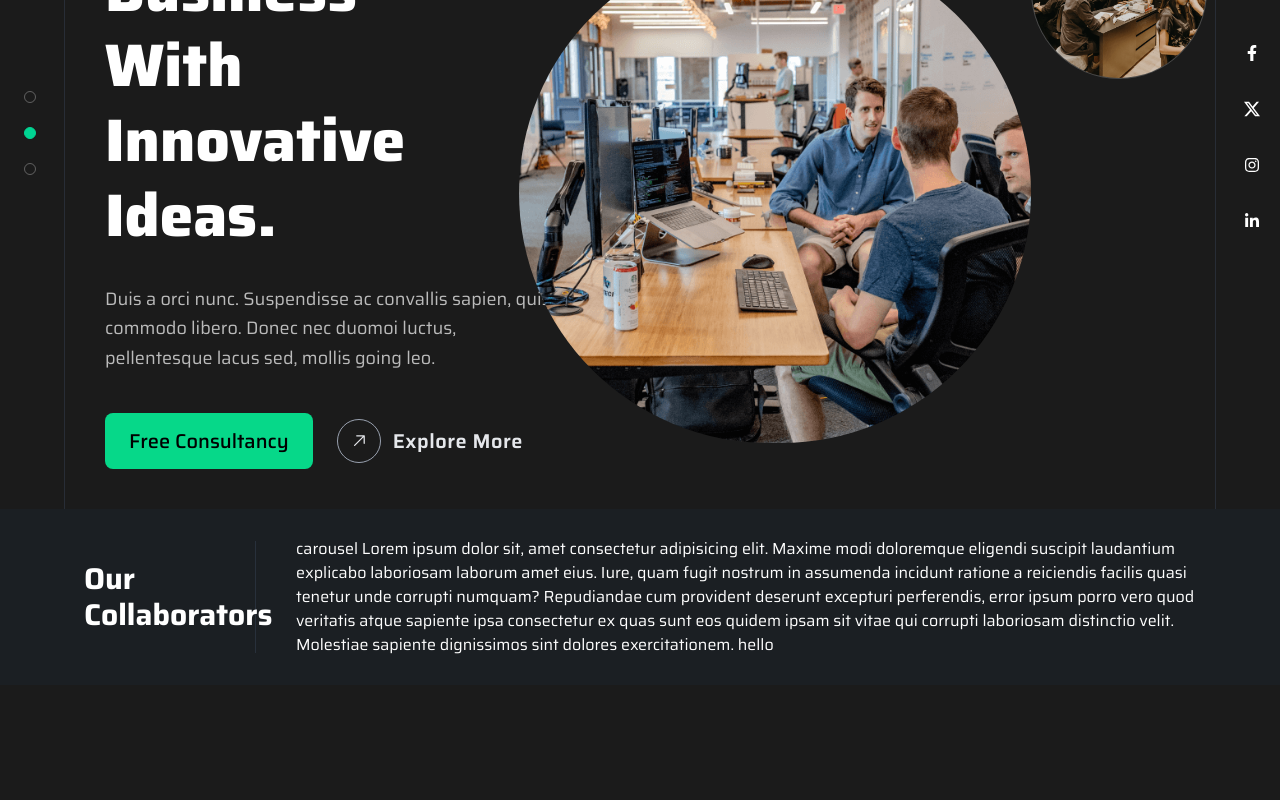
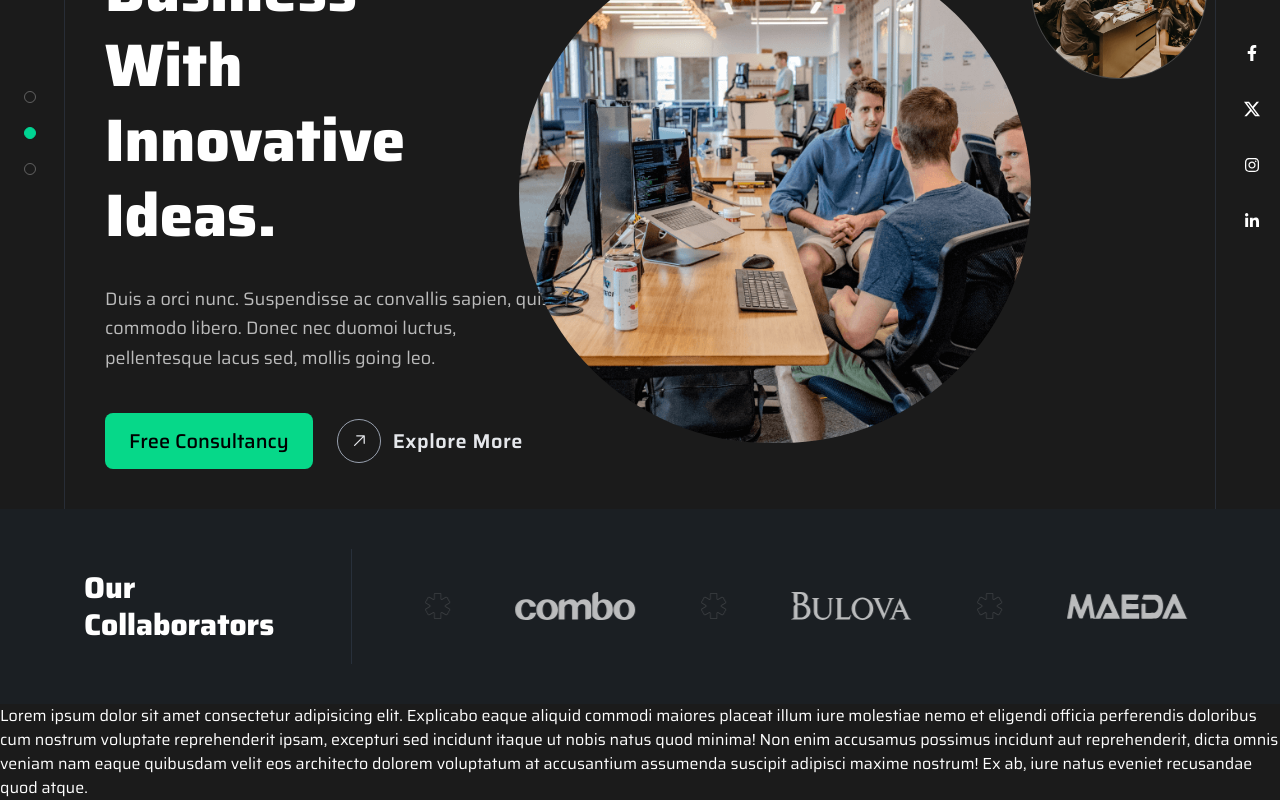
Before and after one commit to Naimul920/company-profile-next-js, a Next.js app: page / in a window 1280 px wide. Shown: the part 242-1042 px from the top of the page. Before the commit the page ends 927 px from the top, so only its background shows below. Built offline with nearby package versions, Linux system fonts and the light colour scheme.

Commit message:
Add collaborators carousel component is home page

```diff
--- a/package.json
+++ b/package.json
@@ -19,6 +19,7 @@
     "react": "19.2.0",
     "react-dom": "19.2.0",
     "react-icons": "^5.5.0",
+    "swiper": "^12.0.3",
     "tailwind-merge": "^3.3.1"
   },
   "devDependencies": {
--- a/src/app/page.tsx
+++ b/src/app/page.tsx
@@ -1,10 +1,12 @@
 import Collaborators from "@/features/home/collaborators";
 import HeroSection from "@/features/home/hero-section";
+import OurSolutions from "@/features/home/our-solutions";
 export default function Home() {
   return (
     <div className="text-white">
       <HeroSection />
       <Collaborators/>
+      <OurSolutions/>
     </div>
   );
 }
--- a/src/features/home/collaborators.tsx
+++ b/src/features/home/collaborators.tsx
@@ -1,18 +1,90 @@
+"use client";
+
+import Image from "next/image";
+import { Swiper, SwiperSlide } from "swiper/react";
+import { Autoplay, FreeMode } from "swiper/modules";
+import "swiper/css";
+import "swiper/css/free-mode";
+
+// Import logos
+import LogoOne from "@/assets/img/home-3/partner-01.svg";
+import LogoTwo from "@/assets/img/home-3/partner-02.svg";
+import LogoThree from "@/assets/img/home-3/partner-03.svg";
+import LogoFour from "@/assets/img/home-3/partner-04.svg";
+import PlainIcon from "@/assets/img/home-3/star.svg";
+
 export default function Collaborators() {
+  const logos = [
+    LogoOne,
+    PlainIcon,
+    LogoTwo,
+    PlainIcon,
+    LogoThree,
+    PlainIcon,
+    LogoFour,
+    PlainIcon,
+    LogoOne,
+    PlainIcon,
+    LogoTwo,
+    PlainIcon,
+    LogoThree,
+    PlainIcon,
+    LogoFour,
+  ];
+
   return (
     <div className="bg-[#1B1F23] py-10">
-      <div className="max-w-[calc(100%-8rem)] mx-auto flex flex-row justify-center items-center h-24">
-        <div className="border-r border-gray-700/50 w-2/12 text-3xl font-bold p-5">Our <br /> Collaborators</div>
-        <div className="pl-10 w-10/12">
-          carousel Lorem ipsum dolor sit, amet consectetur adipisicing elit.
-          Maxime modi doloremque eligendi suscipit laudantium explicabo
-          laboriosam laborum amet eius. Iure, quam fugit nostrum in assumenda
-          incidunt ratione a reiciendis facilis quasi tenetur unde corrupti
-          numquam? Repudiandae cum provident deserunt excepturi perferendis,
-          error ipsum porro vero quod veritatis atque sapiente ipsa consectetur
-          ex quas sunt eos quidem ipsam sit vitae qui corrupti laboriosam
-          distinctio velit. Molestiae sapiente dignissimos sint dolores
-          exercitationem. hello
+      <div className="lg:max-w-[calc(100%-8rem)] px-5 lg:px-0 mx-auto flex flex-col lg:flex-row items-start lg:items-center  h-auto ">
+        {/* Left title */}
+        <div className="lg:border-r border-gray-700/50 w-full lg:w-3/12 text-3xl font-extrabold p-5 text-white leading-tight px-5">
+          Our <br /> Collaborators
+        </div>
+
+        {/* Carousel */}
+        <div className="pl-5 w-full lg:w-9/12">
+          <Swiper
+            slidesPerView="auto"
+            spaceBetween={10}
+            freeMode={true}
+            loop={true}
+            speed={6000}
+            autoplay={{
+              delay: 0,
+              disableOnInteraction: false,
+            }}
+            allowTouchMove={false}
+            modules={[Autoplay, FreeMode]}
+            className="mySwiper"
+          >
+            {logos.map((logo, index) => (
+              <SwiperSlide
+                key={index}
+                className="!w-32 flex justify-center items-center"
+              >
+                <div className="group flex justify-center items-center h-16 transition-all">
+                  {logo === PlainIcon ? (
+                    <Image
+                      src={logo}
+                      alt="separator icon"
+                      width={25}
+                      height={25}
+                      className="object-contain inline-flex shrink-0 opacity-70 grayscale group-hover:grayscale-0 group-hover:opacity-100 transition-all duration-300"
+                      priority
+                    />
+                  ) : (
+                    <Image
+                      src={logo}
+                      alt={`Collaborator logo ${index + 1}`}
+                      height={40}
+                      width={120}
+                      className="inline-flex shrink-0 object-contain opacity-70 grayscale group-hover:grayscale-0 group-hover:opacity-100 transition-all duration-300"
+                      priority
+                    />
+                  )}
+                </div>
+              </SwiperSlide>
+            ))}
+          </Swiper>
         </div>
       </div>
     </div>
--- /dev/null
+++ b/src/features/home/our-solutions.tsx
@@ -0,0 +1,14 @@
+export default function OurSolutions() {
+  return (
+    <div className="max-w-7xl mx-auto">
+      Lorem ipsum dolor sit amet consectetur adipisicing elit. Explicabo eaque
+      aliquid commodi maiores placeat illum iure molestiae nemo et eligendi
+      officia perferendis doloribus cum nostrum voluptate reprehenderit ipsam,
+      excepturi sed incidunt itaque ut nobis natus quod minima! Non enim
+      accusamus possimus incidunt aut reprehenderit, dicta omnis veniam nam
+      eaque quibusdam velit eos architecto dolorem voluptatum at accusantium
+      assumenda suscipit adipisci maxime nostrum! Ex ab, iure natus eveniet
+      recusandae quod atque.
+    </div>
+  );
+}
```
Also changed, not shown: 1 other file (tests, documents, lock files or other folders).
